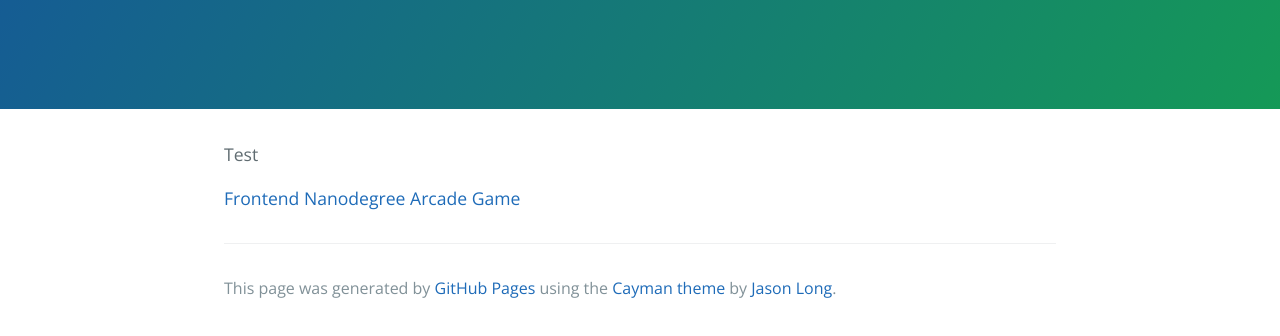
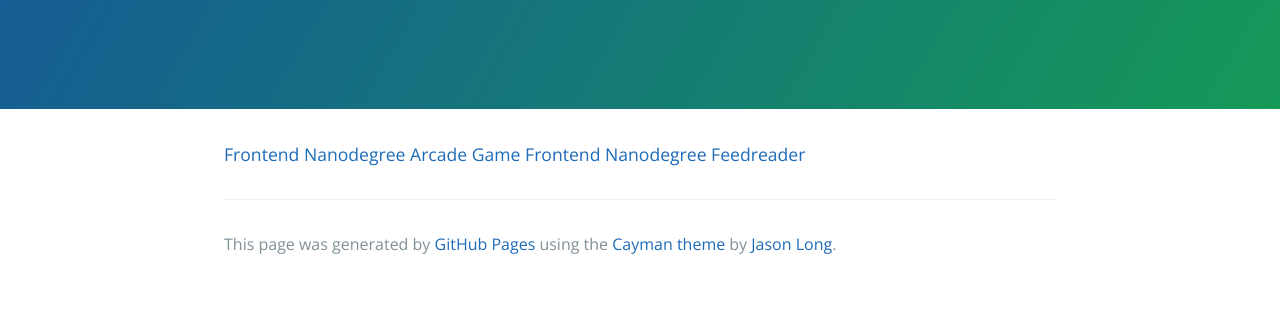
Before and after one commit to poppypetal/poppypetal.github.io, a plain HTML site: page index.html in a window 1280 px wide. Shown: the part 208-544 px from the top of the page. Drawn offline with nearby package versions, Linux system fonts and the light colour scheme.

Commit message:
Replace master branch with page content via GitHub

```diff
--- a/index.html
+++ b/index.html
@@ -16,9 +16,8 @@
     </section>
 
     <section class="main-content">
-      <p>Test</p>
-
-<p><a href="http://poppypetal.github.io/frontend-nanodegree-arcade-game">Frontend Nanodegree Arcade Game</a></p>
+      <p><a href="http://poppypetal.github.io/frontend-nanodegree-arcade-game">Frontend Nanodegree Arcade Game</a>
+<a href="https://github.com/poppypetal/frontend-nanodegree-feedreader">Frontend Nanodegree Feedreader</a></p>
 
       <footer class="site-footer">
 
--- a/params.json
+++ b/params.json
@@ -1 +1 @@
-{"name":"Jill Marr","tagline":"Project Site","body":"Test\r\n\r\n[Frontend Nanodegree Arcade Game](http://poppypetal.github.io/frontend-nanodegree-arcade-game)","google":"","note":"Don't delete this file! It's used internally to help with page regeneration."}
+{"name":"Jill Marr","tagline":"Project Site","body":"[Frontend Nanodegree Arcade Game](http://poppypetal.github.io/frontend-nanodegree-arcade-game)\r\n[Frontend Nanodegree Feedreader] (https://github.com/poppypetal/frontend-nanodegree-feedreader)","google":"","note":"Don't delete this file! It's used internally to help with page regeneration."}
```
